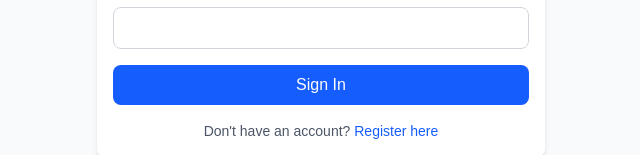
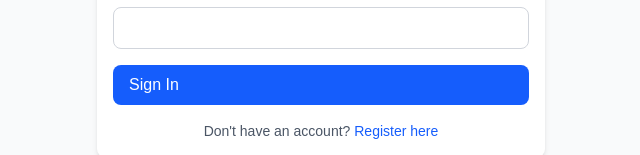
Before and after one commit to harrysoer/jfc-contacts-and-tasks, a Next.js app: page /login in a window 1280 px wide. Shown: the part 463-618 px from the top of the page, without its empty margins (319-959 px from the left). Built offline with nearby package versions, Linux system fonts and the light colour scheme.

Commit message:
style: Update Button component to use flexbox for better alignment

```diff
--- a/src/components/Button.tsx
+++ b/src/components/Button.tsx
@@ -12,7 +12,7 @@ export default function Button({
   ...props
 }: ButtonProps) {
   const baseStyles =
-    "font-medium rounded-lg transition-colors focus:outline-none focus:ring-2 focus:ring-offset-2 disabled:opacity-50 disabled:cursor-not-allowed";
+    "flex items-center font-medium rounded-lg transition-colors focus:outline-none focus:ring-2 focus:ring-offset-2 disabled:opacity-50 disabled:cursor-not-allowed";
 
   const variantStyles = {
     primary: "bg-blue-600 text-white hover:bg-blue-700 focus:ring-blue-500",
```
